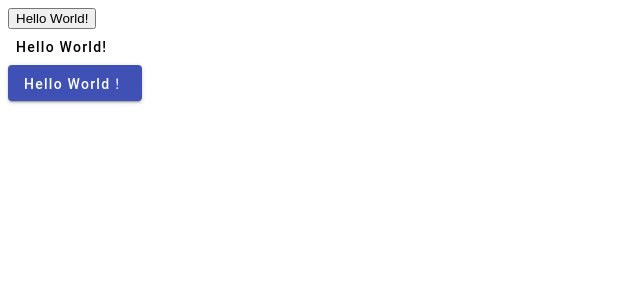
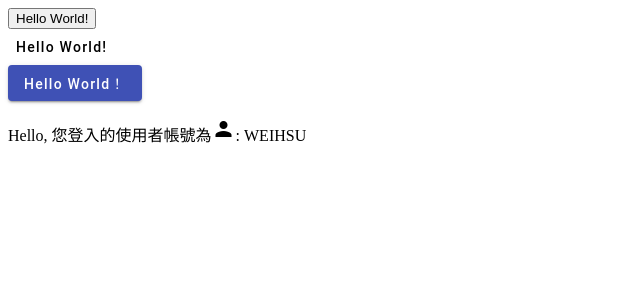
Before and after one commit to SW00917/angular-material, an Angular app: page / in a window 1280 px wide. Shown: the top 300 px of the page, without its empty margins (0-640 px from the left). Built offline with nearby package versions, Linux system fonts and the light colour scheme.

Commit message:
嘗試加入一個簡單的Material Icon

```diff
--- a/src/app/app.component.html
+++ b/src/app/app.component.html
@@ -1,4 +1,8 @@
 <div><button>Hello World!</button></div>
 <div><button mat-button>Hello World!</button></div>
 <div><button mat-raised-button color="primary">Hello World！</button></div>
+<P></P>
+<div>
+  Hello, 您登入的使用者帳號為<i class="material-icons">person</i>: WEIHSU
+</div>
 <router-outlet></router-outlet>
```
